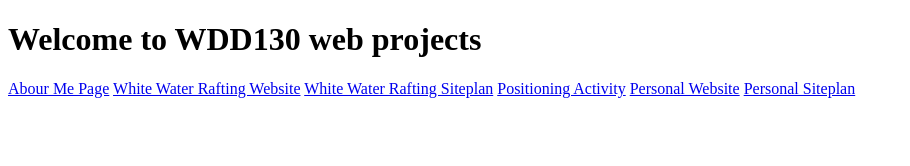
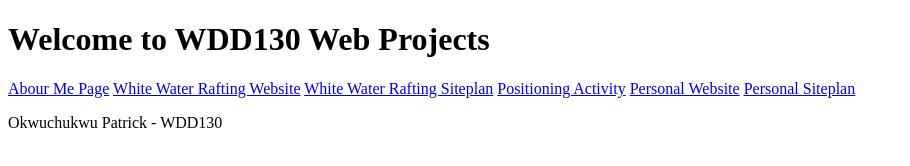
Before and after one commit to okwuchukwupatrick/wdd130, a plain HTML site: page index.html in a window 1280 px wide. Shown: the whole page, without its empty margins (0-910 px from the left). Drawn offline with Linux system fonts and the light colour scheme.

Commit message:
Added a paragraph to the home page

```diff
--- a/index.html
+++ b/index.html
@@ -7,7 +7,7 @@
     <title>WDD130</title>
 </head>
 <body>
-    <h1>Welcome to WDD130 web projects</h1>
+    <h1>Welcome to WDD130 Web Projects</h1>
     <nav>
      <a href="aboutme/index.html">Abour Me Page</a>
      <a href="wwr/index.html">White Water Rafting Website</a>
@@ -16,6 +16,7 @@
      <a href="#">Personal Website</a>
      <a href="#">Personal Siteplan</a>
     </nav>
+    <p>Okwuchukwu Patrick - WDD130</p>
 
 
 </body>
```
